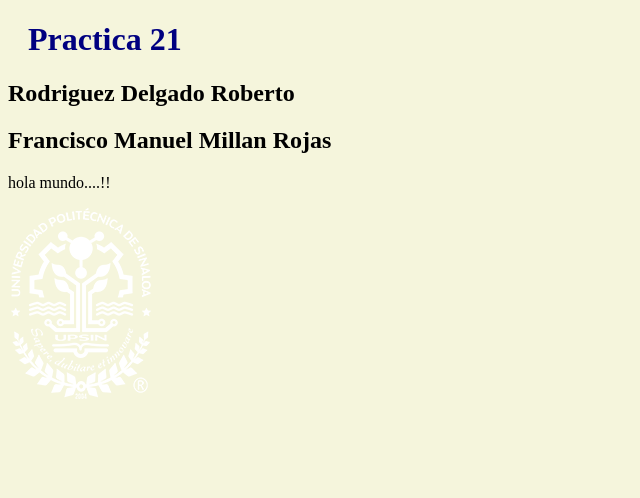
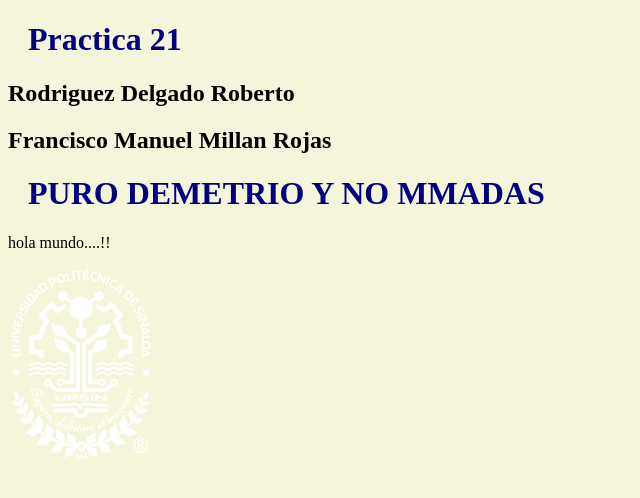
Before and after one commit to Robertokiller241/Practica21, a plain HTML site: page index.html in a window 1280 px wide. Shown: the whole page, without its empty margins (0-640 px from the left). Drawn offline with Linux system fonts and the light colour scheme.

Commit message:
Cambio - Demi

```diff
--- a/index.html
+++ b/index.html
@@ -10,6 +10,7 @@
     <h1>Practica 21</h1>
     <h2>Rodriguez Delgado Roberto</h2>
     <h2>Francisco Manuel Millan Rojas</h2>
+    <h1>PURO DEMETRIO Y NO MMADAS</h1>
     <p>hola mundo....!!</p>
     <img src="img/logo.png" alt="">
 
```
